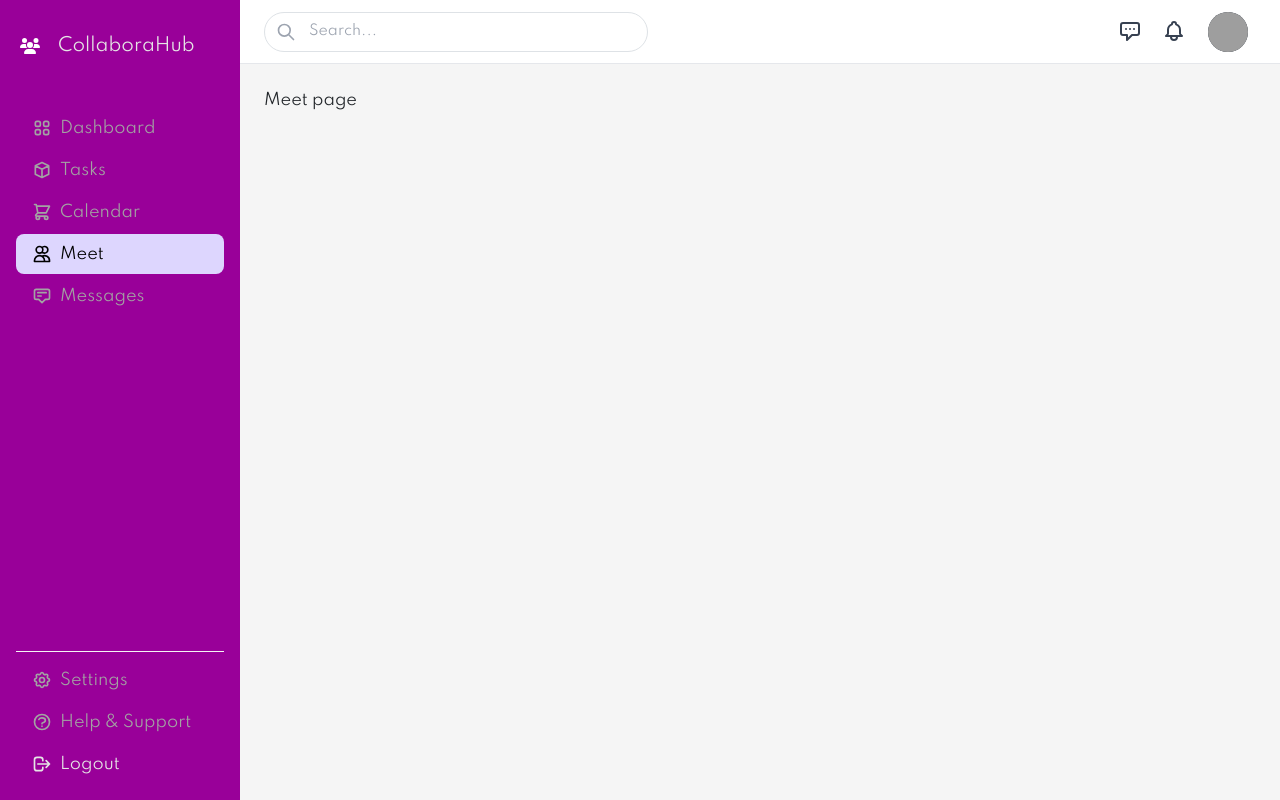
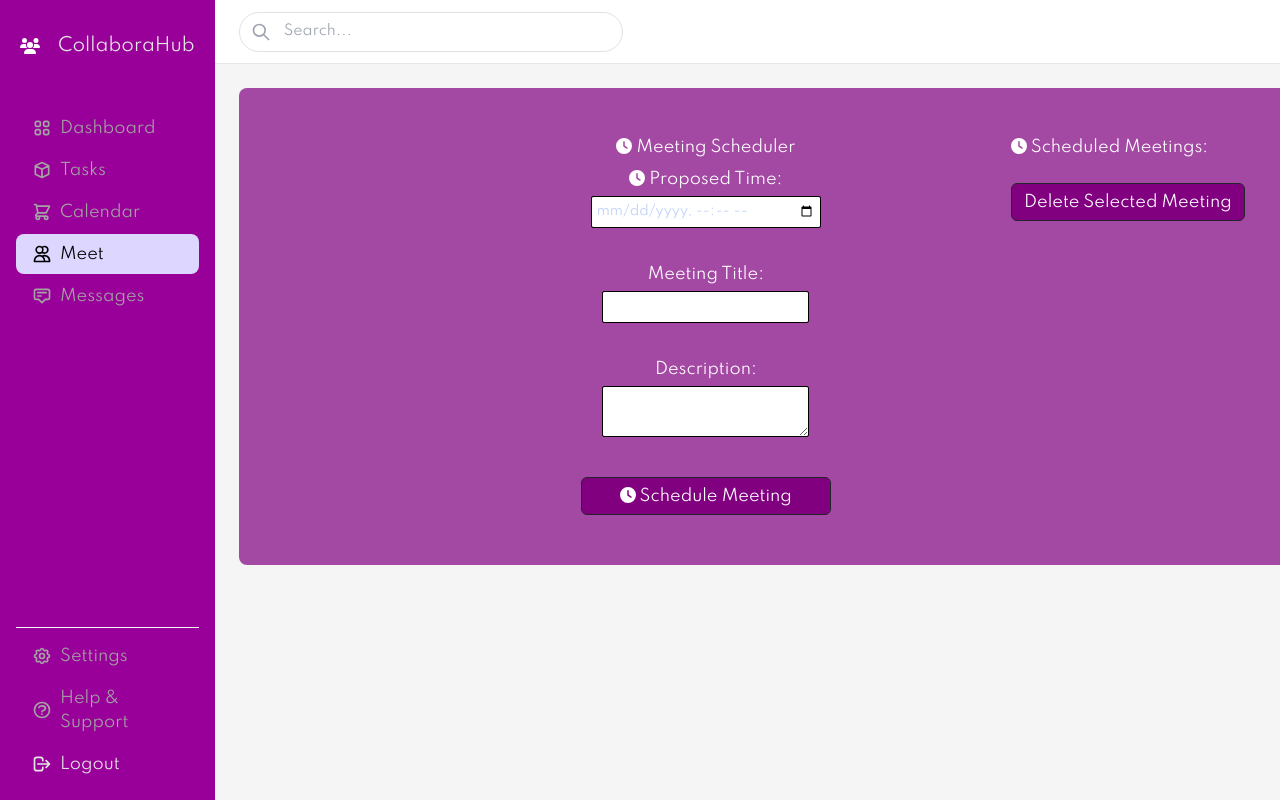
Before and after one commit to alicodes02/Web-Project-Frontend, a React (Create React App) app: page /dashboard/meet in a window 1280 px wide. Built offline with nearby package versions, Linux system fonts and the light colour scheme; grey boxes are pictures that could not be loaded.

Commit message:
6 Days of Intensive Development

```diff
--- a/package.json
+++ b/package.json
@@ -21,12 +21,14 @@
     "browserslist": "^4.22.2",
     "date-fns": "^3.0.6",
     "framer-motion": "^10.16.16",
+    "moment": "^2.29.4",
     "postcss": "^8.4.32",
     "postcss-cli": "^11.0.0",
     "prettier": "^3.1.1",
     "primereact": "^10.2.1",
     "process": "^0.11.10",
     "react": "^18.2.0",
+    "react-big-calendar": "^1.8.5",
     "react-bootstrap": "^2.9.1",
     "react-color": "^2.19.3",
     "react-dom": "^18.2.0",
--- a/src/App.js
+++ b/src/App.js
@@ -6,7 +6,7 @@ import 'react-toastify/dist/ReactToastify.css';
 import Layout from './Components/shared/Layout.js'
 import Dashboard from './Pages/Dashboard.js'
 import Message from './Pages/Message.js'
-import Calendar from './Pages/Calendar.js'
+import MyCalendar from './Pages/Calendar.js'
 import Meet from './Pages/Meet.js'
 import Home from './Pages/home';
 import About from './Pages/about';
@@ -36,7 +36,7 @@ function App() {
           <Route index element={<Dashboard />} />
           <Route path="tasks" element={<TaskManagement />} />
           <Route path="messages" element={<Message />} />
-          <Route path="calendar" element={<Calendar />} />
+          <Route path="calendar" element={<MyCalendar />} />
           <Route path="meet" element={<Meet />} />
           <Route path="settings" element={<UserProfileCard />} />
           <Route path="support" element={<About />} />
--- a/src/Components/shared/Header.js
+++ b/src/Components/shared/Header.js
@@ -46,7 +46,7 @@ export default function Header() {
 									'group inline-flex items-center rounded-sm p-1.5 text-gray-700 hover:bg-gray-100 hover:rounded-xl focus:outline-none active:bg-gray-150 active:rounded-xl'
 								)}
 							>
-								<HiOutlineBell fontSize={24} />
+								<HiOutlineBell fontSize={24}/>
 
 							</Popover.Button>
 							<Transition
--- a/src/Components/shared/styles/skeleton.css
+++ b/src/Components/shared/styles/skeleton.css
@@ -2,12 +2,13 @@
     display: flex;
     align-items: center;
     padding: 10px;
+    margin-bottom: 10px;
   }
 
   .skeleton-photo {
     width: 50px;
     height: 50px;
-    background-color: #979797;
+    background-color: #ccc;
     border-radius: 50%;
     margin-right: 10px;
   }
@@ -15,10 +16,9 @@
   .skeleton-text {
     flex: 1;
     height: 10px;
-    background-color: #979797;
+    background-color: #ccc;
     border-radius: 4px;
   }
-
   .skeleton-container {
     animation: skeleton-animation 1.5s infinite alternate;
   }
--- a/src/Pages/Calendar.js
+++ b/src/Pages/Calendar.js
@@ -1,5 +1,59 @@
-import React from 'react'
+import React from 'react';
+import { Calendar } from 'react-big-calendar';
+import moment from 'moment';
 
-export default function Calendar() {
-	return <div>Calender page</div>
-}
+const TasksList = [
+  {
+    id: 1,
+    title: 'Testing of Calendar Component',
+    start_at: '2019-11-19T05:30:00',
+    end_at: '2019-11-20T05:30:00',
+    is_sandwich: false,
+    color: 'fff600',
+  },
+];
+
+const getTasksList = () => {
+  const Tasks = [];
+  for (let i = 0; i < TasksList.length; i++) {
+    let start_at = new Date(TasksList[i].start_at);
+    let end_at = new Date(TasksList[i].end_at);
+    Tasks.push({ ...TasksList[i], start_at: start_at, end_at: end_at });
+  }
+  return Tasks;
+};
+
+const CreateEvent = () => {
+  const Tasks = getTasksList().map((task) => ({
+    id: task.id,
+    title: task.title,
+    start: new Date(task.start_at),
+    end: new Date(task.end_at),
+    color: task.color,
+    type: 'Urgent',
+    allDay: true,
+  }));
+  return [...Tasks];
+};
+
+const MyCalendar = () => {
+  const list = CreateEvent();
+
+  const eventPropGetter = (event) => {
+    const eventData = list.find((ot) => ot.id === event.id);
+    const backgroundColor = eventData && eventData.color;
+    return { style: { backgroundColor } };
+  };
+
+  return (
+    <Calendar
+      events={list}
+      startAccessor="start"
+      endAccessor="end"
+      defaultDate={moment().toDate()}
+      eventPropGetter={eventPropGetter}
+    />
+  );
+};
+
+export default MyCalendar;
--- a/src/Pages/Meet.js
+++ b/src/Pages/Meet.js
@@ -1,5 +1,80 @@
-import React from 'react'
+import React, { useState } from 'react';
+import { motion } from 'framer-motion';
+//import Base from '../Components/Base';
+import MeetingForm from './MeetingForm';
+import MeetingList from './MeetingList';
 
-export default function Meet() {
-	return <div>Meet page</div>
-}
+const Meet = () => {
+  const [proposedTime, setProposedTime] = useState('');
+  const [scheduledMeetings, setScheduledMeetings] = useState([]);
+  const [selectedMeeting, setSelectedMeeting] = useState(null);
+  const [meetingDetails, setMeetingDetails] = useState({});
+
+  const handleRadioChange = (index) => {
+    setSelectedMeeting(index);
+  };
+
+  const deleteMeeting = () => {
+    if (selectedMeeting !== null) {
+      if (window.confirm("Are you sure you want to delete this meeting?")) {
+        const updatedMeetings = scheduledMeetings.filter((_, index) => index !== selectedMeeting);
+        setScheduledMeetings(updatedMeetings);
+        setSelectedMeeting(null);
+      }
+    }
+  };
+
+  const scheduleMeeting = (e) => {
+    e.preventDefault();
+    const currentTime = new Date().toISOString();
+    if (proposedTime <= currentTime) {
+      alert("Please select a time in the future.");
+      return;
+    }
+    setScheduledMeetings([...scheduledMeetings, proposedTime]);
+    setProposedTime('');
+  };
+
+  const containerVariants = {
+    hidden: { opacity: 0 },
+    visible: { opacity: 1, transition: { duration: 1 } },
+  };
+
+  return (
+    //<Base>
+    <motion.div
+      initial="hidden"
+      animate="visible"
+      variants={containerVariants}
+      style={{
+        background: 'rgba(128, 0, 128, 0.7)',
+        width: '171vh',
+        padding: '50px',
+        borderRadius: '8px',
+        marginBottom: '30px',
+        color: '#FFFFFF',
+        display: 'flex',
+        justifyContent: 'center',
+      }}
+    >
+
+        <MeetingForm
+          proposedTime={proposedTime}
+          setProposedTime={setProposedTime}
+          scheduleMeeting={scheduleMeeting}
+          meetingDetails={meetingDetails}
+          setMeetingDetails={setMeetingDetails}
+        />
+        <MeetingList
+          scheduledMeetings={scheduledMeetings}
+          selectedMeeting={selectedMeeting}
+          handleRadioChange={handleRadioChange}
+          deleteMeeting={deleteMeeting}
+        />
+
+    </motion.div>
+    //</Base>
+  );
+};
+
+export default Meet;
--- a/src/Pages/meeting_scheduler.js
+++ b/src/Pages/meeting_scheduler.js
@@ -4,7 +4,7 @@ import Base from '../Components/Base';
 import MeetingForm from './MeetingForm';
 import MeetingList from './MeetingList';
 
-const MeetingScheduler = () => {
+const Meet = () => {
   const [proposedTime, setProposedTime] = useState('');
   const [scheduledMeetings, setScheduledMeetings] = useState([]);
   const [selectedMeeting, setSelectedMeeting] = useState(null);
@@ -77,4 +77,4 @@ const MeetingScheduler = () => {
   );
 };
 
-export default MeetingScheduler;
+export default Meet;
--- a/src/lib/constants/index.js
+++ b/src/lib/constants/index.js
@@ -3,7 +3,6 @@ import {
 	HiOutlineCube,
 	HiOutlineShoppingCart,
 	HiOutlineUsers,
-	//HiOutlineDocumentText,
 	HiOutlineAnnotation,
 	HiOutlineQuestionMarkCircle,
 	HiOutlineCog
--- a/src/styles.css
+++ b/src/styles.css
@@ -1,6 +1,12 @@
 @import 'tailwindcss/base';
 @import 'tailwindcss/components';
 @import 'tailwindcss/utilities';
+
+@import url('https://fonts.googleapis.com/css2?family=Spartan:wght@400;700&display=swap');
+
+* {
+    font-family: 'Spartan', sans-serif;
+}
 
 ::-webkit-scrollbar {
     width: 12px; /* width of the scrollbar */
```
Also changed, not shown: 1 other file (tests, documents, lock files or other folders).
